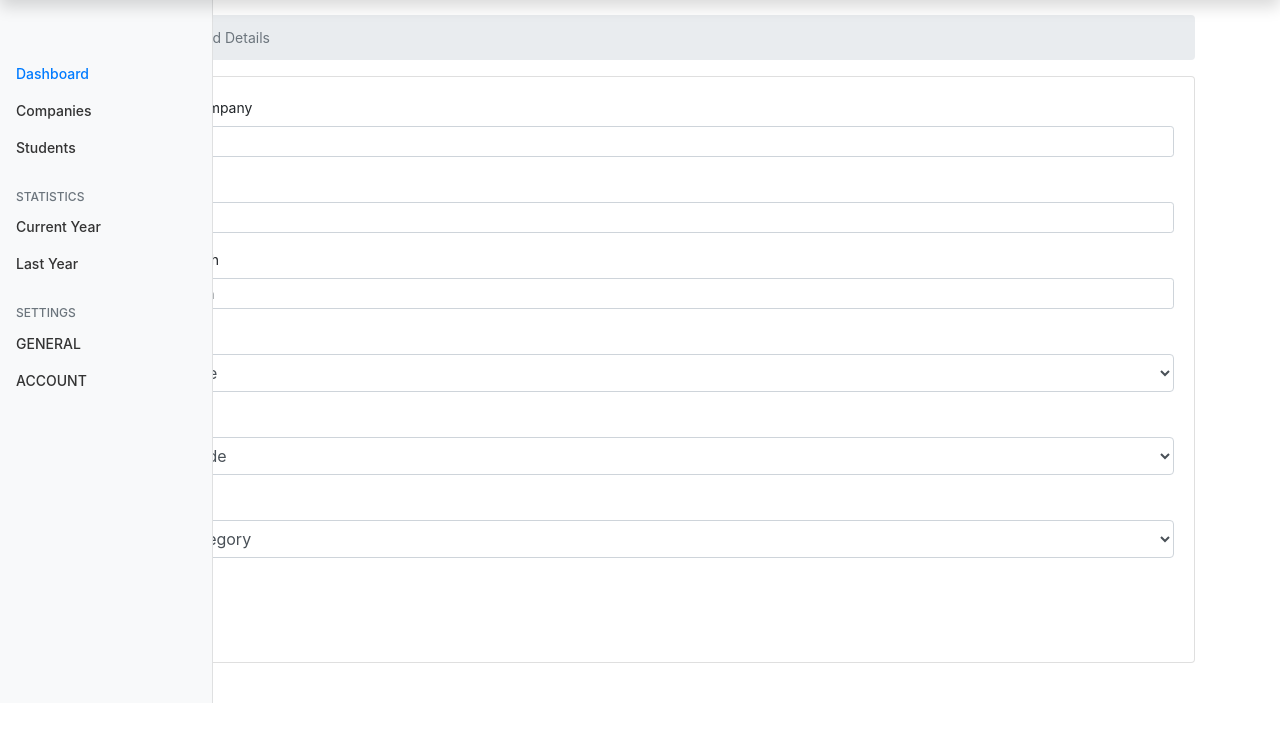
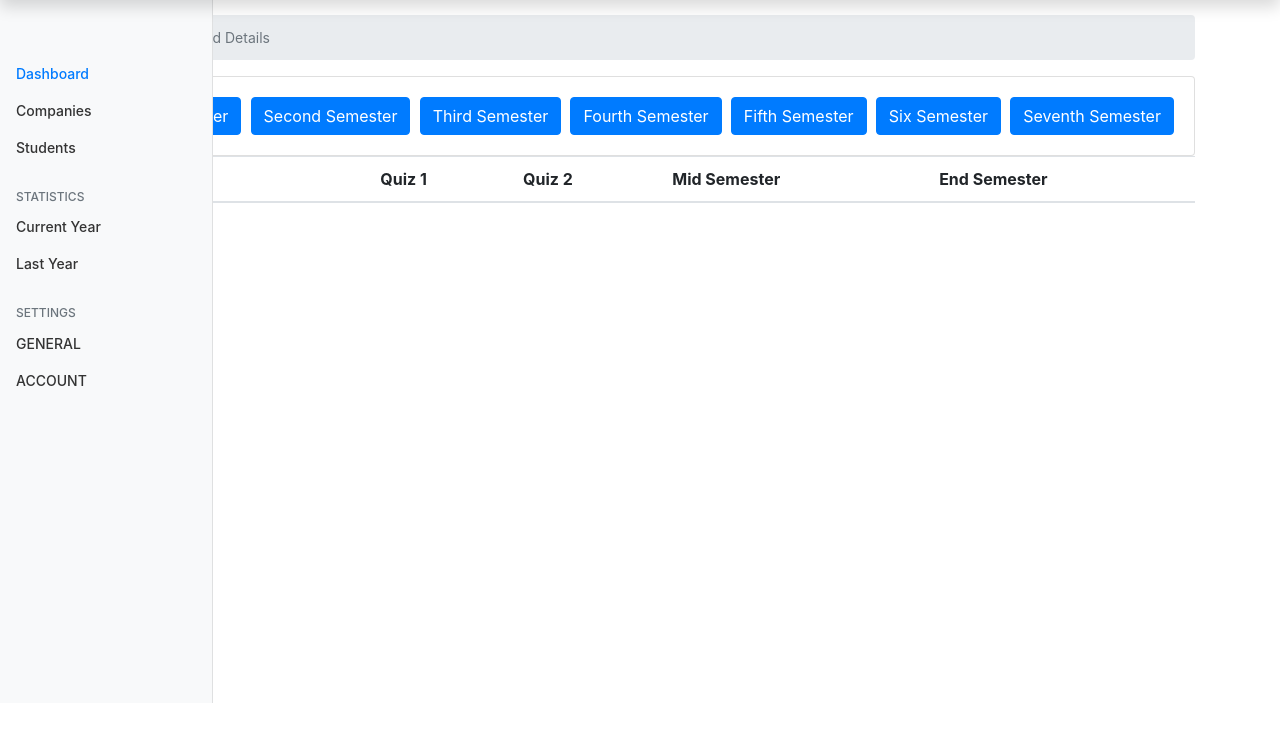
Before and after one commit to its-aky/StudentDashboardWorking, a Django app: template StudentDashboard/templates/MainDashboard/add_details.html in a window 1280 px wide. Shown: the part 49-800 px from the top of the page. Run offline with Django 5.2, Linux system fonts and the light colour scheme; tables that the repository leaves empty hold one stand-in row (values such as "Sample post"); the template is opened without the code that fills it: values that come from a table or form of the project are taken from there, most other values are stand-ins (such as "Sample title", 1, 10 or a date in 2020); some libraries are stand-ins or nearby versions.

Commit message:
Updated Add details for Student login

```diff
--- a/StudentDashboard/MainDashboard/models.py
+++ b/StudentDashboard/MainDashboard/models.py
@@ -1,44 +1,23 @@
 from django.db import models
 from django.contrib.auth.models import User
 
-class UserDetails(models.Model):
-   class Meta:
-        verbose_name_plural="UserDetails"
 
-   student=models.ForeignKey(to=User,on_delete=models.CASCADE)
-   name=models.CharField(max_length=255)
-   year=models.IntegerField()
-   branch=models.CharField(max_length=255)
-   type=models.CharField(max_length=255)
-   mode=models.CharField(max_length=255)
-   category=models.CharField(max_length=255)
+class Curriculum(models.Model):
+    class Meta:
+        verbose_name_plural="Curriculums"
 
-   def __str__(self) -> str:
-      return self.student.username
+    branch=models.CharField(max_length=255)
+    semester = models.CharField(max_length=255)
+    subject_one=models.CharField(max_length=255)
+    subject_two=models.CharField(max_length=255)
+    subject_three=models.CharField(max_length=255)
+    subject_four=models.CharField(max_length=255)
+    subject_five=models.CharField(max_length=255)
+    subject_six=models.CharField(max_length=255)
 
-class Category(models.Model):
-    class Meta:
-        verbose_name_plural="Categories"
+    def __str__(self) -> str:
+        return f'{self.branch} {self.semester}'
 
-    name=models.CharField(max_length=255)
-    def __str__(self) -> str:
-      return self.name
-
-class Type(models.Model):
-    class Meta:
-        verbose_name_plural="Types"
-
-    name=models.CharField(max_length=255)
-    def __str__(self) -> str:
-      return self.name
-
-class Mode(models.Model):
-    class Meta:
-        verbose_name_plural="Modes"
-
-    name=models.CharField(max_length=255)
-    def __str__(self) -> str:
-      return self.name
 
 
 class UpcomingCompanyDetails(models.Model):
--- a/StudentDashboard/UserPreferences/models.py
+++ b/StudentDashboard/UserPreferences/models.py
@@ -6,6 +6,7 @@
 
     user=models.OneToOneField(to=User,on_delete=models.CASCADE)
     branch=models.CharField(max_length=255,blank=True,null=True)
+    semester=models.CharField(max_length=255,blank=True,null=True)
 
     def __str__(self):
         return f'{self.user.username}\'s Preferences'
--- a/StudentDashboard/static/css/main.css
+++ b/StudentDashboard/static/css/main.css
@@ -21,3 +21,16 @@
 .showPasswordToggle:hover{
   transform: scale(1.5);
 }
+
+.card-body {
+  padding: 20px;
+}
+
+.button-container {
+  display: flex;
+  justify-content: space-between;
+}
+
+.btn-primary:hover {
+  background-color: #28a745;
+}
--- a/StudentDashboard/templates/MainDashboard/add_details.html
+++ b/StudentDashboard/templates/MainDashboard/add_details.html
@@ -1,5 +1,8 @@
 {% extends "base.html" %}
 {% block content %}
+
+{% load static %}
+
 
 <div class="container mt-3">
 
@@ -13,65 +16,43 @@
 
     <div class="card">
         <div class="card-body">
+            <div class="button-container">
+                <button class="btn btn-primary">First Semester</button>
+                <button class="btn btn-primary">Second Semester</button>
+                <button class="btn btn-primary">Third Semester</button>
+                <button class="btn btn-primary">Fourth Semester</button>
+                <button class="btn btn-primary">Fifth Semester</button>
+                <button class="btn btn-primary">Six Semester</button>
+                <button class="btn btn-primary">Seventh Semester</button>
+            </div>
+        </div>
+    </div>
 
-            <form action="{% url "dashboard:add_details" %}" method="post">
+    <div>
+        <table class="table table-stripped table-hover">
+            <thead>
+                <tr>
+                    <th>Subject</th>
+                    <th>Quiz 1</th>
+                    <th>Quiz 2</th>
+                    <th>Mid Semester</th>
+                    <th>End Semester</th>
+                </tr>
+            </thead>
 
-                {% csrf_token %}
+            <tbody>
+                {% for subject in subjects %}
+                <tr>
+                    <td>{{subject}}</td>
+                </tr>
+                {% endfor %}
 
-                {% include "partials/messages.html" %}
+            </tbody>
 
-                <div class="form-group">
-                    <label for="">Name of the company</label>
-                    <input type="text" class="form-control form-control-sm" name="name" value="{{values.name}}"/>
-                </div>
-
-                <div class="form-group">
-                    <label for="">Year of Passing</label>
-                    <input type="number" class="form-control form-control-sm" name="year" value="{{values.year}}"/>
-                </div>
-
-                <div class="form-group">
-                    <label for="">Preferred Branch</label>
-                    <input type="text" class="form-control form-control-sm" name="branch" value="{{values.branch}}"/>
-                </div>
-
-                <div class="form-group">
-                    <label for="">Type</label>
-
-                    <select name="type" class="form-control">
-                        {% for type  in types %}
-                        <option name="type" value="{{type.name}}">{{type.name}}</option>
-                        {% endfor %}
-                    </select>
-                </div>
-
-                <div class="form-group">
-                    <label for="">Mode</label>
-
-                    <select name="mode" class="form-control">
-                        {% for mode  in modes %}
-                        <option name="mode" value="{{mode.name}}">{{mode.name}}</option>
-                        {% endfor %}
-                    </select>
-                </div>
+        </table>
+    </div>
 
 
-                <div class="form-group">
-                    <label for="">Category</label>
-                    <select name="category" class="form-control">
-                        {% for category  in categories %}
-                        <option name="category" value="{{category.name}}">{{category.name}}</option>
-                        {% endfor %}
-
-                    </select>
-
-                </div>
-
-                <input type="submit" class="btn btn-primary btn-primary-sm mt-3" />
-            </form>
-
-        </div>
-    </div>
 
 
 
--- a/StudentDashboard/templates/base.html
+++ b/StudentDashboard/templates/base.html
@@ -12,6 +12,7 @@
   <!-- Bootstrap core CSS -->
   <link href="{% static "css/bootstrap.min.css" %}" rel="stylesheet">
   <link href="{% static "css/main.css" %}" rel="stylesheet">
+  <link href="{% static "css/add_details.css" %}" rel="stylesheet">
 
 
   <!-- Custom styles for this template -->
```
Also changed, not shown: StudentDashboard/MainDashboard/admin.py (+2 -6 lines), StudentDashboard/MainDashboard/views.py (+26 -37 lines), StudentDashboard/UserPreferences/views.py (+8 -3 lines), StudentDashboard/templates/Preferences/index.html (+20 -1 lines), StudentDashboard/MainDashboard/migrations/0003_delete_category_delete_mode_delete_type_and_more.py (added), StudentDashboard/MainDashboard/migrations/0004_curriculum.py (added), StudentDashboard/UserPreferences/migrations/0002_userpreference_year.py (added), StudentDashboard/UserPreferences/migrations/0003_rename_year_userpreference_semester.py (added).
